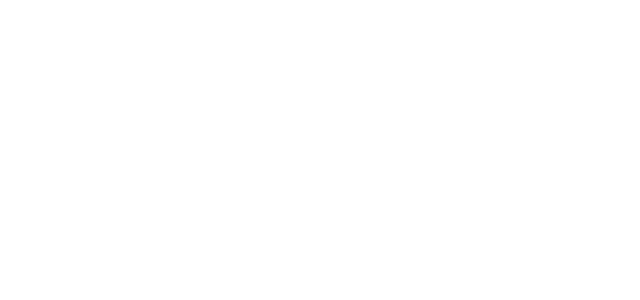
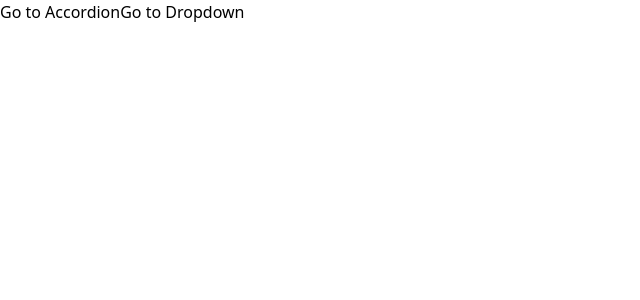
Before and after one commit to naimulabeer/comps, a React (Create React App) app: page / in a window 1280 px wide. Shown: the top 300 px of the page, without its empty margins (0-640 px from the left). Built offline with nearby package versions, Linux system fonts and the light colour scheme.

Commit message:
Link component

```diff
--- a/src/App.js
+++ b/src/App.js
@@ -1,5 +1,12 @@
+import Link from "./components/Link";
+
 function App() {
-  return <div></div>;
+  return (
+    <div>
+      <Link to="/accordion">Go to Accordion</Link>
+      <Link to="/dropdown">Go to Dropdown</Link>
+    </div>
+  );
 }
 
 export default App;
--- /dev/null
+++ b/src/components/Link.js
@@ -0,0 +1,15 @@
+import { useContext } from "react";
+import NavigationContext from "../context/navigation";
+
+function Link({ to, children }) {
+  const { navigate } = useContext(NavigationContext);
+
+  const handleClick = (event) => {
+    event.preventDefault();
+
+    navigate(to);
+  };
+  return <a onClick={handleClick}>{children}</a>;
+}
+
+export default Link;
```
